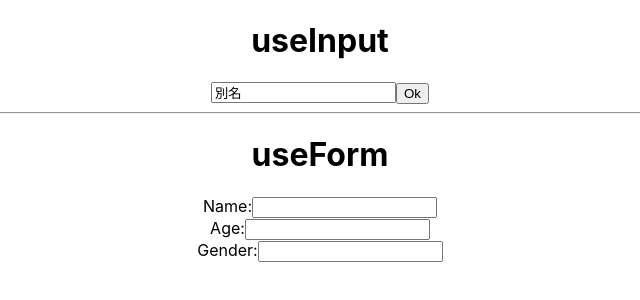
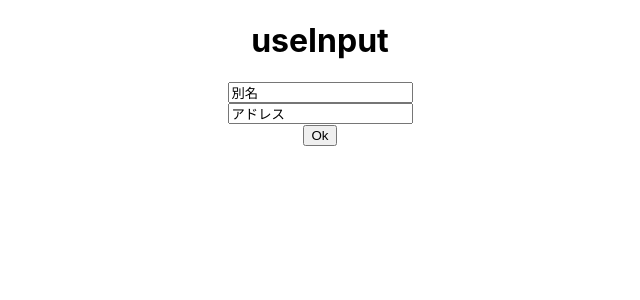
Before and after one commit to jini-labs-2/react-practice, a React (Create React App) app: page / in a window 1280 px wide. Shown: the top 300 px of the page, without its empty margins (320-960 px from the left). Built offline with nearby package versions, Linux system fonts and the light colour scheme.

Commit message:
この状態がよい

```diff
--- a/src/App.js
+++ b/src/App.js
@@ -1,20 +1,20 @@
 import './App.css';
-import InputForm from './components/InputForm';
 import useInput from './hooks/useInput';
 
 function App() {
   const [inputValue, handleChange] = useInput('別名');
+  const [inputValue2, handleChange2] = useInput('アドレス');
+
+  const handleSubmit = () => {
+    alert('Input value is "', inputValue, '"')
+  }
 
   return (
     <div className="App">
       <h1>useInput</h1>
-      <input value={inputValue} onChange={handleChange} />
-      <button> Ok </button>
-
-      <hr style={{margin: "10px, 0"}}/>
-      <h1>useForm</h1>
-      <InputForm />
-
+      <input value={inputValue} onChange={handleChange} /> <br/>
+      <input value={inputValue2} onChange={handleChange2} /> <br/>
+      <button onClick={handleSubmit}> Ok </button>
     </div>
   );
 }
--- a/src/components/InputForm.jsx
+++ /dev/null
@@ -1,30 +0,0 @@
-import React from 'react'
-import useForm from '../hooks/useForm';
-
-export default function InputForm() {
-  const {formState, handleChange} = useForm();
-  return (
-    <>
-      <form>
-        <label>Name:</label>
-        <input
-          type='text' name='name'
-          value={formState.name}
-          onChange={handleChange}
-        /><br/>
-        <label>Age:</label>
-        <input
-          type='number' name='age'
-          value={formState.age}
-          onChange={handleChange}
-        /><br/>
-        <label>Gender:</label>
-        <input
-          type='text' name='gender'
-          value={formState.gender}
-          onChange={handleChange}
-        /><br/>
-      </form>
-    </>
-  )
-}
--- a/src/hooks/useForm.js
+++ /dev/null
@@ -1,22 +0,0 @@
-const { useState } = require("react");
-
-export default function useForm() {
-  const [formState, setFormState] = useState({
-    name: '',
-    age: '',
-    gender: '',
-  });
-
-  const handleChange = (e) => {
-    const { name, value } = e.target;
-    setFormState((prev) => ({
-      ...prev,
-      [name]: value
-    }));
-  };
-
-  return {
-    formState,
-    handleChange
-  };
-}
```
